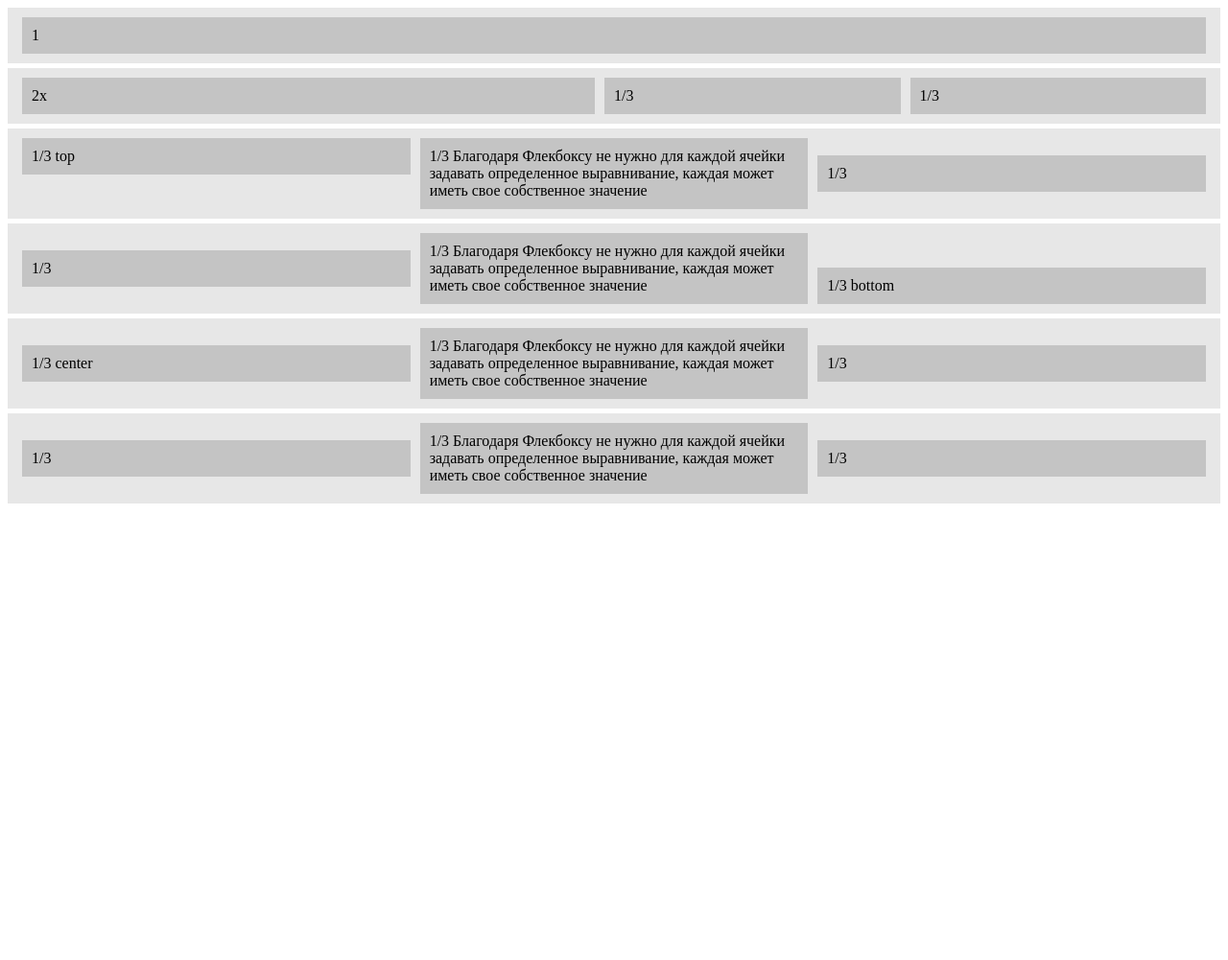
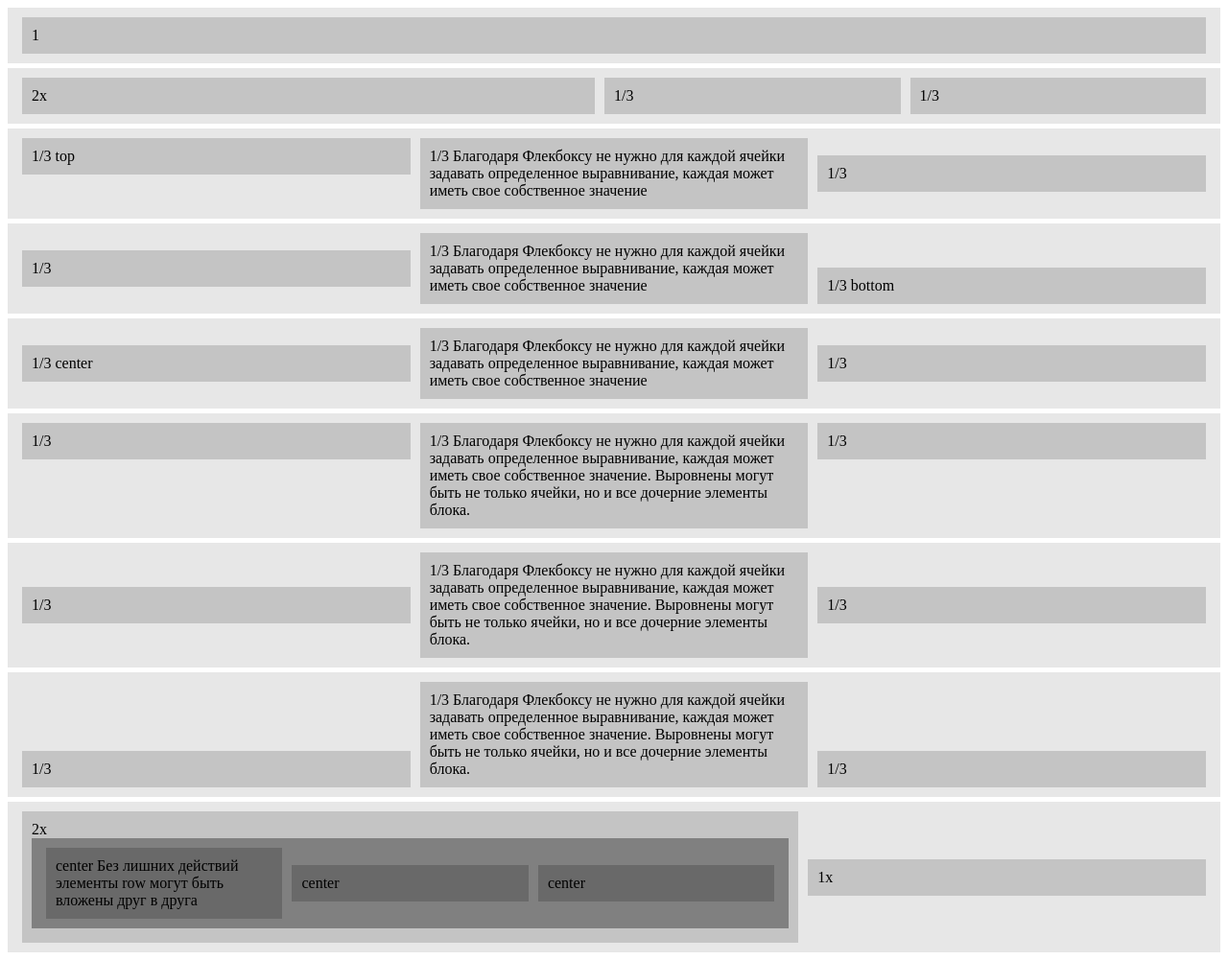
Before and after one commit to madinagergieva/Laboratornaya-10, a plain HTML site: page public_html/2/index.html in a window 1280 px wide. Shown: the whole page at 96% size. Before the commit the page ends 800 px from the top, so only its background shows below. Drawn offline with Linux system fonts and the light colour scheme.

Commit message:
Задание 2

```diff
--- a/public_html/2/index.html
+++ b/public_html/2/index.html
@@ -44,12 +44,45 @@ and open the template in the editor.
                 каждая может иметь свое собственное значение</div>
             <div class="row_cell">1/3</div>
         </div>
-         <div class="row">
+
+        <div class="row row--top">
             <div class="row_cell">1/3 </div>
             <div class="row_cell">1/3 Благодаря Флекбоксу не нужно для каждой
                 ячейки задавать определенное выравнивание,
-                каждая может иметь свое собственное значение</div>
+                каждая может иметь свое собственное значение.
+                Выровнены могут быть не только ячейки, но и все дочерние элементы блока.</div>
             <div class="row_cell">1/3</div>
+        </div>
+
+        <div class="row row--center">
+            <div class="row_cell">1/3 </div>
+            <div class="row_cell">1/3 Благодаря Флекбоксу не нужно для каждой
+                ячейки задавать определенное выравнивание,
+                каждая может иметь свое собственное значение.
+                Выровнены могут быть не только ячейки, но и все дочерние элементы блока.</div>
+            <div class="row_cell">1/3</div>
+        </div>
+
+        <div class="row row--bottom">
+            <div class="row_cell">1/3 </div>
+            <div class="row_cell">1/3 Благодаря Флекбоксу не нужно для каждой
+                ячейки задавать определенное выравнивание,
+                каждая может иметь свое собственное значение.
+                Выровнены могут быть не только ячейки, но и все дочерние элементы блока.</div>
+            <div class="row_cell">1/3</div>
+        </div>
+
+        <div class="row">
+            <div class="row_cell row_cell--2"> 2x
+                <div class="row row--center" style="background-color: #808080">
+                    <div class="row_cell" style="background-color: #696969">center Без лишних действий элементы row могут быть вложены друг в друга</div>
+                    <div class="row_cell" style="background-color: #696969">center</div>
+                    <div class="row_cell" style="background-color: #696969">center</div>
+                </div>
+            </div>
+            <div class="row_cell">
+                1x
+            </div>
         </div>
     </body>
 </html>
--- a/public_html/2/style.css
+++ b/public_html/2/style.css
@@ -25,3 +25,12 @@
 .row_cell--center{
     align-self: flex-center;
 }
+.row--top {
+   align-items: flex-start;
+}
+.row--center {
+   align-items: center
+}
+.row--bottom {
+   align-items: flex-end;
+}
```
